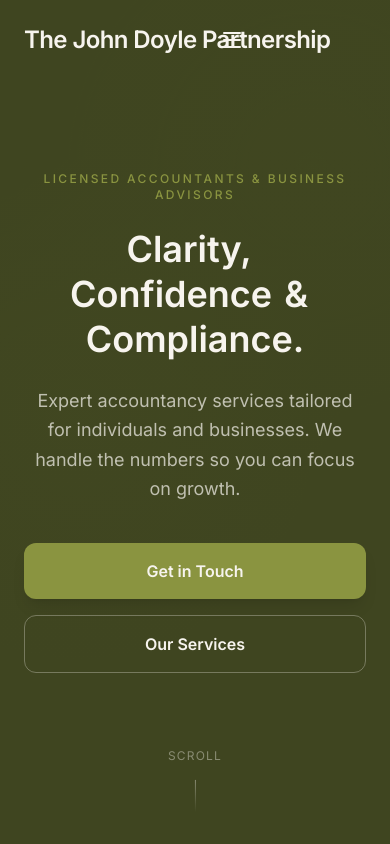
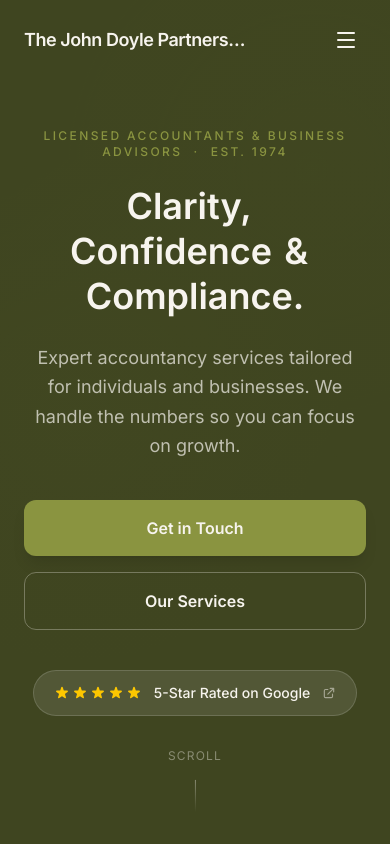
Before and after one commit to WDoyle123/jdp-new, a React (Vite) app: page / in a window 390 px wide. Shown: the top 844 px of the page. Built offline with nearby package versions, Linux system fonts and the light colour scheme.

Commit message:
feat: hero reviews + nav on mobile rework

```diff
--- a/src/components/AboutUs.tsx
+++ b/src/components/AboutUs.tsx
@@ -49,7 +49,7 @@ function AboutUs() {
               duration: 0.8,
               ease: [0.22, 1, 0.36, 1] as [number, number, number, number],
             }}
-            className="relative"
+            className="relative order-2 lg:order-1"
           >
             <div
               className="rounded-2xl overflow-hidden shadow-xl border border-cream-dark"
@@ -93,6 +93,7 @@ function AboutUs() {
               ease: [0.22, 1, 0.36, 1] as [number, number, number, number],
               delay: 0.15,
             }}
+            className="order-1 lg:order-2"
           >
             <p className="text-olive text-xs tracking-[0.25em] uppercase font-medium mb-3">
               Who We Are
--- a/src/components/Hero.tsx
+++ b/src/components/Hero.tsx
@@ -52,7 +52,7 @@ function Hero() {
           transition={{ duration: 1, delay: 0.2 }}
           className="text-olive-light text-xs md:text-sm uppercase tracking-[0.25em] font-medium mb-6"
         >
-          Licensed Accountants &amp; Business Advisors
+          Licensed Accountants &amp; Business Advisors &nbsp;·&nbsp; Est. 1974
         </motion.p>
 
         {/* Staggered headline */}
@@ -105,6 +105,29 @@ function Hero() {
             Our Services
           </a>
         </motion.div>
+
+        {/* Google Reviews badge */}
+        <motion.a
+          href="https://www.google.com/search?q=The+John+Doyle+Partnership+Reviews"
+          target="_blank"
+          rel="noopener noreferrer"
+          initial={{ opacity: 0, y: 10 }}
+          animate={{ opacity: 1, y: 0 }}
+          transition={{ delay: 1.9, duration: 0.6 }}
+          className="inline-flex items-center gap-3 mt-10 px-5 py-3 rounded-full bg-white/10 border border-white/15 hover:bg-white/20 transition-all duration-200 group"
+        >
+          <div className="flex items-center gap-0.5">
+            {[...Array(5)].map((_, i) => (
+              <svg key={i} className="w-4 h-4 text-yellow-400 fill-yellow-400" viewBox="0 0 20 20">
+                <path d="M9.049 2.927c.3-.921 1.603-.921 1.902 0l1.07 3.292a1 1 0 00.95.69h3.462c.969 0 1.371 1.24.588 1.81l-2.8 2.034a1 1 0 00-.364 1.118l1.07 3.292c.3.921-.755 1.688-1.54 1.118l-2.8-2.034a1 1 0 00-1.175 0l-2.8 2.034c-.784.57-1.838-.197-1.539-1.118l1.07-3.292a1 1 0 00-.364-1.118L2.98 8.72c-.783-.57-.38-1.81.588-1.81h3.461a1 1 0 00.951-.69l1.07-3.292z" />
+              </svg>
+            ))}
+          </div>
+          <span className="text-cream text-sm font-medium">5-Star Rated on Google</span>
+          <svg className="w-3.5 h-3.5 text-cream/50 group-hover:text-cream transition-colors" fill="none" viewBox="0 0 24 24" stroke="currentColor" strokeWidth={2}>
+            <path strokeLinecap="round" strokeLinejoin="round" d="M10 6H6a2 2 0 00-2 2v10a2 2 0 002 2h10a2 2 0 002-2v-4M14 4h6m0 0v6m0-6L10 14" />
+          </svg>
+        </motion.a>
       </motion.div>
 
       {/* Scroll indicator */}
--- a/src/components/NavBar.tsx
+++ b/src/components/NavBar.tsx
@@ -28,11 +28,11 @@ function NavBar() {
         boxShadow: scrolled ? "0 2px 24px rgba(0,0,0,0.18)" : "none",
       }}
     >
-      <div className="max-w-7xl mx-auto px-6 grid grid-cols-3 items-center h-20">
+      <div className="max-w-7xl mx-auto px-6 h-20 grid grid-cols-3 items-center">
         {/* Logo — left col */}
-        <a href="#home" className="flex items-center">
+        <a href="#home" className="flex items-center col-span-2 md:col-span-1 min-w-0">
           <span
-            className="text-cream text-2xl font-bold tracking-tight whitespace-nowrap"
+            className="text-cream font-bold tracking-tight truncate text-lg md:text-2xl"
             style={{ fontFamily: "var(--font-display)" }}
           >
             The John Doyle Partnership
```
